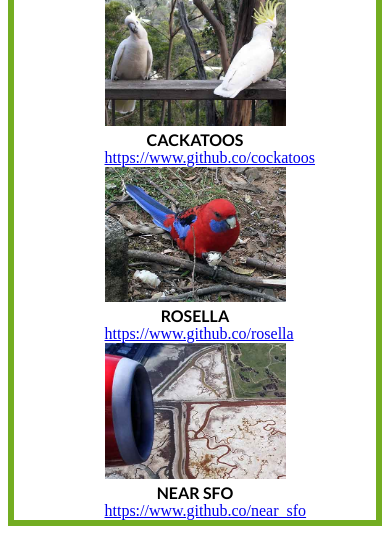
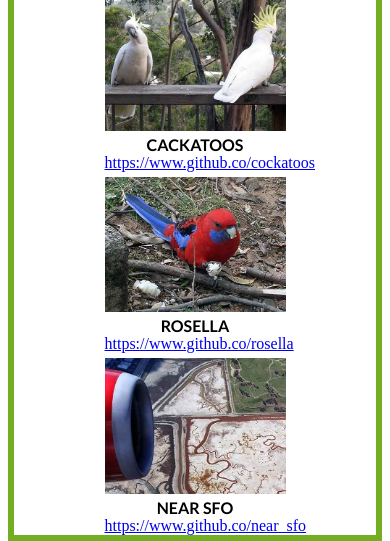
Before and after one commit to Sanket24M/Project-build-portfolio, a plain HTML site: page index.html in a window 390 px wide. Shown: the part 430-971 px from the top of the page. Drawn offline with Linux system fonts and the light colour scheme.

Commit message:
Remove unwanted comments and making proper intendation

```diff
--- a/css/style.css
+++ b/css/style.css
@@ -1,6 +1,5 @@
 
 	html, body {
-		/*width: 100%;*/
 		height:100%;
 	}
 
@@ -11,6 +10,8 @@
 		width:100%;
 		height:100%;
 	}
+
+
 
 	/*1st child div*/
 	.top {
@@ -74,13 +75,9 @@
 	}
 
 	h1 {
-		/*font-size: 250%;*/
 		margin-top: 2%;
 	}
 
-	/*h3 {
-		font-size: 140%;
-	}*/
 
 
 	/*hotizontal rule*/
@@ -91,6 +88,8 @@
 		height: 2PX;
     	background-color: #7d97ad;
 	}
+
+
 
 
 	/*2nd child div*/
@@ -136,9 +135,6 @@
 	}
 
 	figure {
-		/*width:100vm;*/
-		/*border: 3px solid #73AD21;*/
-		/*display: flex;*/
 		padding: 0 0;
 		margin: 0 0;
 		border: 0 0;
@@ -171,7 +167,6 @@
 		flex-wrap: wrap;
 		width:80%;
 		}
-
 	}
 
 	@media screen and (max-width: 699px) {
@@ -179,119 +174,10 @@
 		flex-direction: column;
 		}
 
-		.container4 {
-			display: flex;
+		.fig1, .fig2, .fig3 {
+		width: 50%;
+		margin-left: auto;
+		margin-right: auto;
+		margin-top: 5px;
 		}
-		.fig1, .fig2, .fig3{
-			width: 50%;
-			margin: auto;
 	}
-		/*.fig3 {
-			width: 50%;
-			margin: auto;
-
-		}*/
-
-	}
-
-
-
-
-
-
-
-
-
-	/*.body {
-		align-items: center;
-		margin-right: 10px;
-	*//*	font-family: 'Lato', sans-serif;
-	*/
-	}
-	/*
-	.main_img img {
-		width: 100%;
-	}*/
-
-
-	/*.container1 {
-		display: block;
-		width: 100%;
-		margin: 20px , 20px;
-
-	}
-	*/
-
-/*	picture#banner img {
-*/		/*width: 100vm;
-	}*/
-
-	.top {
-	/*	display: flex;
-	*//*	flex-wrap:
-	*/
-	}
-
-	/*.logo {
-		max-width: 170px;
-		max-height: 170px;
-		display:inline-block;
-	/*	border: 3px solid #73AD21;
-	*/
-	}
-
-	/*.main_img {
-		width: 100%;
-	}
-	*/
-	/*.name {
-		width: 50%;
-		height: 90px;
-	    float: right;
-	    text-align: -webkit-right;
-	    /*border: 3px solid #73AD21;
-	    display: inline-block;
-
-	    margin-right: 20px;
-
-	}*/
-
-	/*.name, .logo {
-		display: inline-block;
-		width: 50%;
-	    height: 75px;
-
-	/*margin: 10px;*/
-	/*    border: 3px solid #73AD21;
-	*/
-
-
-
-
-
-
-
-
-
-
-
-	.container3 {
-		/*display: flex;*/
-	}
-
-
-
-	.fig1 {
-		/*margin-left: 0;*/
-	}
-
-	.fig3 {
-		/*margin-right: 0;*/
-	}
-
-
-
-	/*figure {
-		margin-left: 0;
-	}
-	*/
--- a/index.html
+++ b/index.html
@@ -3,15 +3,12 @@
 <head>
 	<title>My Portfolio site</title>
 	<link rel="icon" sizes="192x192" href="images/icon.png">
-	  <meta name="viewport" content="width=device-width, minimum-scale=1.0, initial-scale=1.0, user-scalable=yes">
-	    <meta charset="utf-8">
-
-
+	<meta name="viewport" content="width=device-width, minimum-scale=1.0, initial-scale=1.0, user-scalable=yes">
+	<meta charset="utf-8">
 	<link rel="stylesheet" type="text/css" href="css/style.css">
 	<link href="https://fonts.googleapis.com/css?family=Lato:100,400,700,900" rel="stylesheet">
 
-<!-- 	<meta charset="utf-8">
- --></head>
+</head>
 <body>
 	<div class="container1">
 
@@ -31,12 +28,6 @@
 
 
 	<div class="main">
-		<!-- <picture class="main_img">
-		<source media="(min-width:750px)" srcset="images/still_life-1600_large_2x.jpg 2x, images/still_life-800_large_1x.jpg 1x" >
-		<source media="(min-width:550px)" srcset="images/still_life_medium.jpg" >
-		<img src="images/still_life_small.jpg" alt="img1">
-		</picture> -->
-
 	<picture class="banner">
       <source media="(min-width: 750px)" srcset="images/still_life-1600_large_2x.jpg 2x, images/still_life-800_large_1x.jpg">
       <source media="(min-width: 500px)" srcset="images/still_life_medium.jpg">
@@ -49,8 +40,7 @@
 	<div class="bottom">
 		<h2 >Featured Work</h2>
 		<div class="container3">
-<!-- 		<div class="container4">
- -->		<div class="fig1">
+ 		<div class="fig1">
 			<figure >
 				<picture>
 					<source src="" type="image/jpeg">
@@ -72,8 +62,7 @@
 				<a class="link" href="index.html">https://www.github.co/rosella</a>
 			</figure>
 		</div>
-<!-- 		</div>
- -->
+
 		<div class="fig3">
 
 			<figure >
```
Lines whose indentation alone changed are shown as unchanged.
